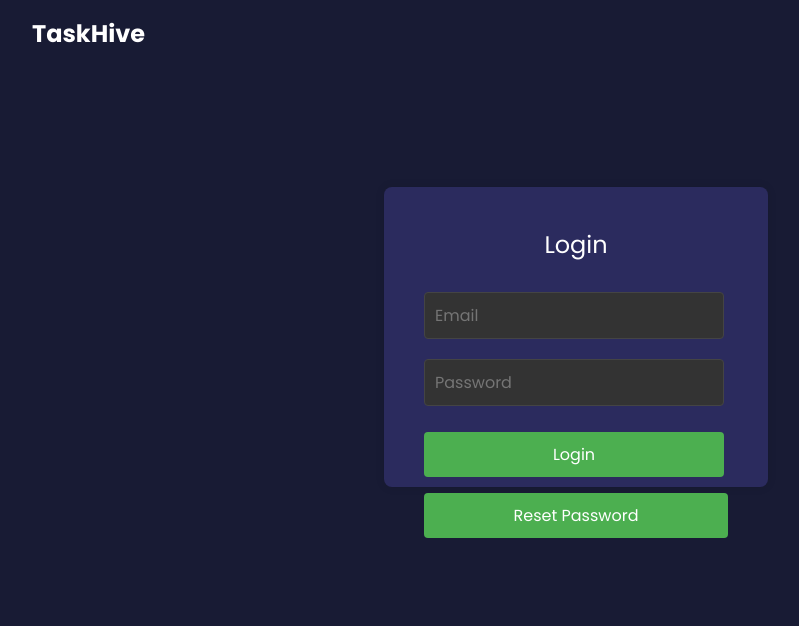
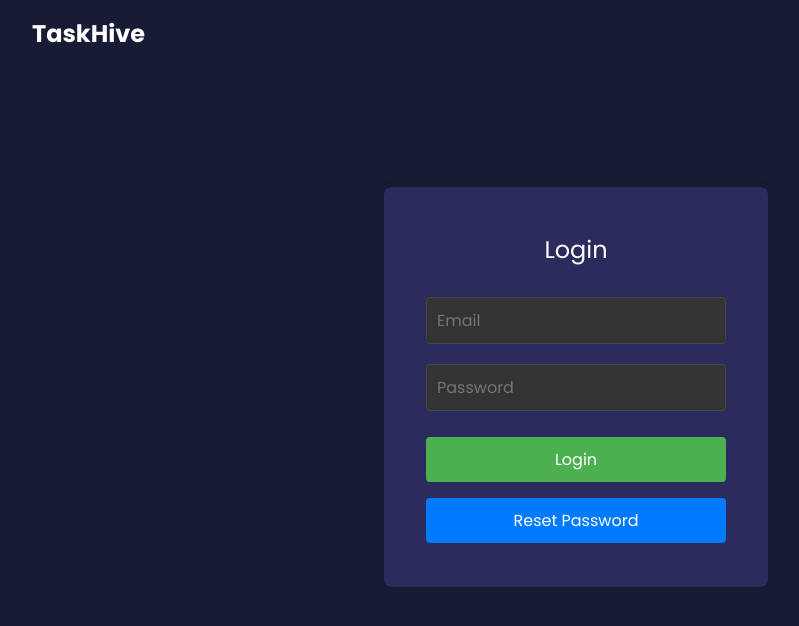
Before and after one commit to Deeperr0/task-hive, a React (Vite) app: page / in a window 1280 px wide. Shown: the top 626 px of the page, without its empty margins (64-863 px from the left). Built offline with nearby package versions, Linux system fonts and the light colour scheme; no server answers.

Commit message:
Updated reset button

```diff
--- a/src/auth/Login.css
+++ b/src/auth/Login.css
@@ -1,6 +1,8 @@
 .login-title {
   font-weight: 400;
+  color: #ffffff;
 }
+
 .login-container {
   background-color: #2b2b5e;
   padding: 40px;
@@ -9,13 +11,18 @@
   text-align: center;
   width: 30%;
   margin: 15vh auto;
-  height: 50%;
+  min-height: 50%;
   max-height: 300px;
+  display: flex;
+  flex-direction: column;
+  justify-content: center;
+  align-items: center;
 }
 
 .login-container h2 {
   margin-bottom: 20px;
   font-size: 24px;
+  color: #ffffff;
 }
 
 .login-container input {
@@ -44,6 +51,15 @@
   background-color: #45a049;
 }
 
+.reset-password-btn {
+  background-color: #007bff !important;
+  margin-top: 10px;
+}
+
+.reset-password-btn:hover {
+  background-color: #0069d9 !important;
+}
+
 @media screen and (max-width: 768px) {
   .login-container {
     width: 80%;
--- a/src/auth/Login.jsx
+++ b/src/auth/Login.jsx
@@ -43,10 +43,14 @@ export default function Login({ setUser }) {
           required
         />
         <button type="submit">Login</button>
+        <button
+          onClick={() => navigate("/reset-password")}
+          className="reset-password-btn"
+          type="button"
+        >
+          Reset Password
+        </button>
       </form>
-      <button onClick={() => navigate("/reset-password")}>
-        Reset Password
-      </button>
     </div>
   );
 }
--- a/src/auth/ResetPassword.jsx
+++ b/src/auth/ResetPassword.jsx
@@ -1,23 +1,39 @@
-// ResetPassword.jsx
-import React, { useState } from "react";
+import React, { useState, useEffect } from "react";
 import { auth } from "../firebase";
 import { sendPasswordResetEmail } from "firebase/auth";
+import { useNavigate } from "react-router-dom";
 import "./ResetPassword.css";
 
 export default function ResetPassword() {
   const [email, setEmail] = useState("");
   const [message, setMessage] = useState("");
+  const navigate = useNavigate();
 
   const handleResetPassword = async (event) => {
     event.preventDefault();
     try {
       await sendPasswordResetEmail(auth, email);
-      setMessage("Password reset email sent. Please check your inbox.");
+      setMessage(
+        "Password reset email sent. Please check your inbox. You will be redirected to the login page in 5 seconds."
+      );
     } catch (error) {
       console.error("Error sending password reset email:", error);
       setMessage("Error sending password reset email.");
     }
   };
+
+  useEffect(() => {
+    if (
+      message ===
+      "Password reset email sent. Please check your inbox. You will be redirected to the login page in 5 seconds."
+    ) {
+      const timer = setTimeout(() => {
+        navigate("/");
+      }, 5000);
+
+      return () => clearTimeout(timer); // Cleanup the timer if the component unmounts
+    }
+  }, [message, navigate]);
 
   return (
     <div className="reset-password-container">
```
